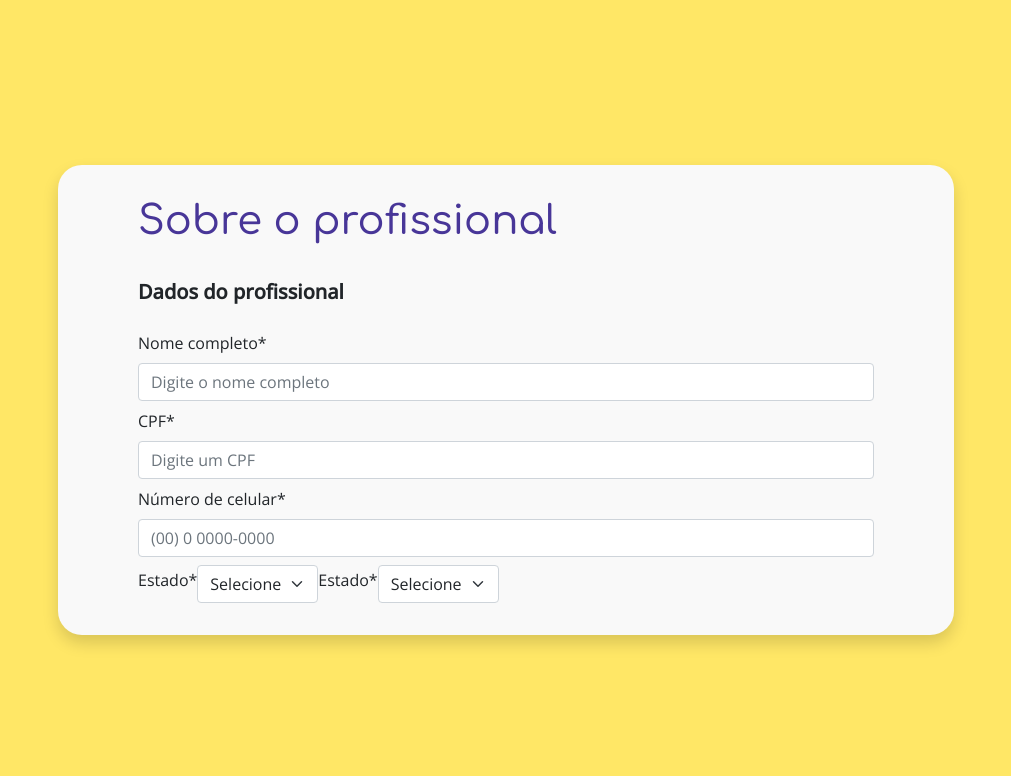
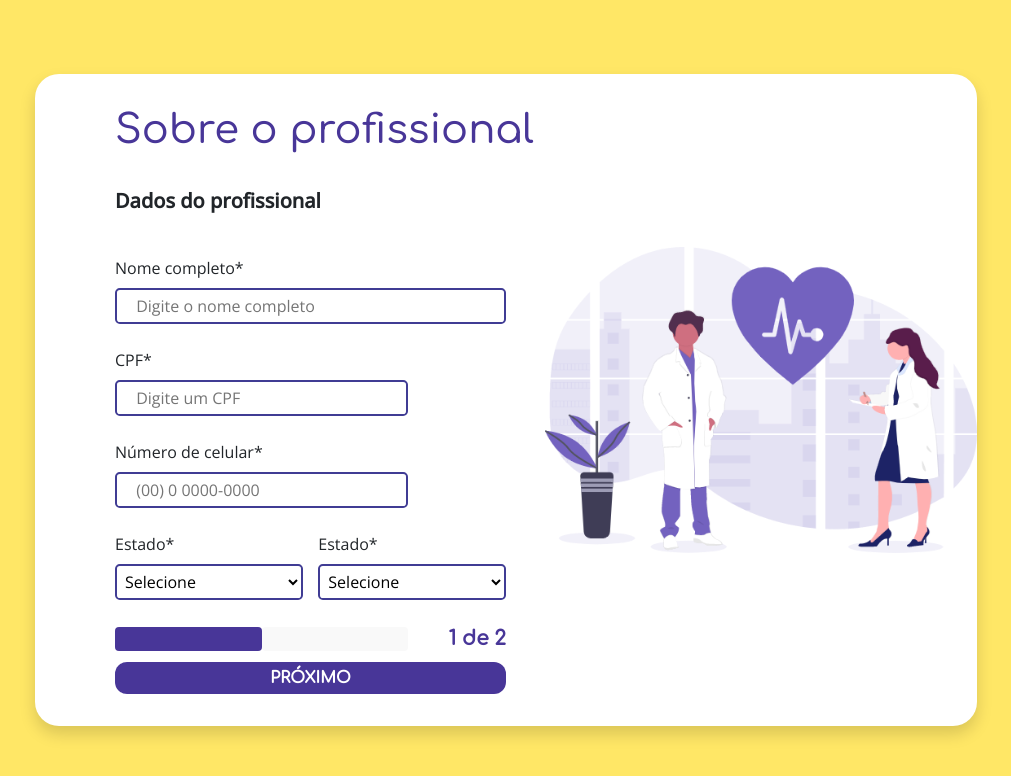
Before and after one commit to Murilo-V/vue-test, a Vue app: page / in a window 1280 px wide. Shown: the top 776 px of the page, without its empty margins (134-1145 px from the left). Built offline with nearby package versions, Linux system fonts and the light colour scheme.

Commit message:
feat: page 1

```diff
--- a/src/App.vue
+++ b/src/App.vue
@@ -44,4 +44,14 @@ h1,
 button {
   font-family: "Comfortaa", cursive;
 }
+
+input,
+select {
+  padding: 0.25rem 0.25rem 0.25rem 1.2rem;
+  border-radius: 0.3rem;
+  border: 2px solid #403c94;
+  background-color: #fff;
+  outline: none;
+  width: 100%;
+}
 </style>
--- a/src/view/Main.vue
+++ b/src/view/Main.vue
@@ -1,35 +1,56 @@
 <template>
-  <div class="main-container shadow">
+  <main class="main-container shadow w-75">
     <h1 class="fs-1">Sobre o profissional</h1>
-    <form class="d-flex justify-content-center align-items-start flex-column">
+    <form
+      class="w-50 d-flex justify-content-center align-items-start flex-column"
+    >
       <p class="fs-5 mt-4 fw-bold">Dados do profissional</p>
 
-      <label class="mt-2 form-label">Nome completo*</label>
-      <input
-        class="form-control"
-        type="text"
-        placeholder="Digite o nome completo"
-      />
+      <label class="mt-4 form-label">Nome completo*</label>
+      <input type="text" placeholder="Digite o nome completo" />
 
-      <label class="mt-2 form-label">CPF*</label>
-      <input class="form-control" type="text" placeholder="Digite um CPF" />
+      <label class="mt-4 form-label">CPF*</label>
+      <input class="w-75" type="text" placeholder="Digite um CPF" />
 
-      <label class="mt-2 form-label">Número de celular*</label>
-      <input class="form-control" type="text" placeholder="(00) 0 0000-0000" />
+      <label class="mt-4 form-label">Número de celular*</label>
+      <input class="w-75" type="text" placeholder="(00) 0 0000-0000" />
 
-      <div class="mt-2 d-flex justify-content-between align-items-center">
-        <label class="form-label">Estado*</label>
-        <select class="form-select">
-          <option value="">Selecione</option>
-        </select>
+      <div class="mt-4 d-flex justify-content-between align-items-center w-100">
+        <div>
+          <label class="form-label">Estado*</label>
+          <select class="p-1">
+            <option value="">Selecione</option>
+          </select>
+        </div>
 
-        <label class="form-label">Estado*</label>
-        <select class="form-select">
-          <option value="">Selecione</option>
-        </select>
+        <div>
+          <label class="form-label">Estado*</label>
+          <select class="p-1">
+            <option value="">Selecione</option>
+          </select>
+        </div>
       </div>
+
+      <div
+        class="
+          loading-bar-container
+          mt-4
+          d-flex
+          justify-content-between
+          align-items-center
+          w-100
+        "
+      >
+        <div class="w-75 d-flex justify-content-center align-items-center">
+          <div class="w-100 h-100 rounded purple-bar"></div>
+          <div class="w-100 h-100 rounded gray-bar"></div>
+        </div>
+        <p class="m-0 fs-5">1 de 2</p>
+      </div>
+
+      <button type="button" class="mt-2 w-100 p-1">PRÓXIMO</button>
     </form>
-  </div>
+  </main>
 </template>
 
 <script>
@@ -38,11 +59,45 @@ export default {
 };
 </script>
 
-<style>
+<style scoped>
 .main-container {
-  background-color: #f9f9f9;
+  background-color: #fff;
+  background-image: url("../assets/desktop-pagina-1.png");
+  background-repeat: no-repeat;
+  background-position-x: right;
+  background-position-y: center;
+  background-size: 27rem;
   border-radius: 1.5rem;
   padding: 2rem 5rem;
-  width: 70vw;
+}
+
+.main-container div div {
+  width: 48%;
+}
+
+.main-container button {
+  border-radius: 0.75rem;
+  background-color: #483698;
+  color: #fff;
+  font-weight: bold;
+  border: none;
+}
+
+.loading-bar-container div {
+  height: 3vh;
+}
+
+.loading-bar-container .purple-bar {
+  background-color: #483698;
+}
+
+.loading-bar-container .gray-bar {
+  background-color: #f9f9f9;
+}
+
+.loading-bar-container p {
+  font-weight: bold;
+  color: #483698;
+  font-family: "Comfortaa", cursive;
 }
 </style>
```
Also changed, not shown: src/assets/desktop-pagina-1.png (added).
